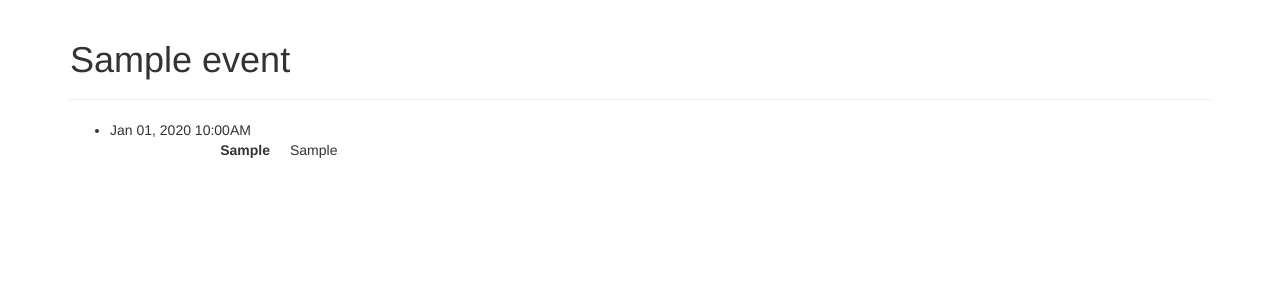
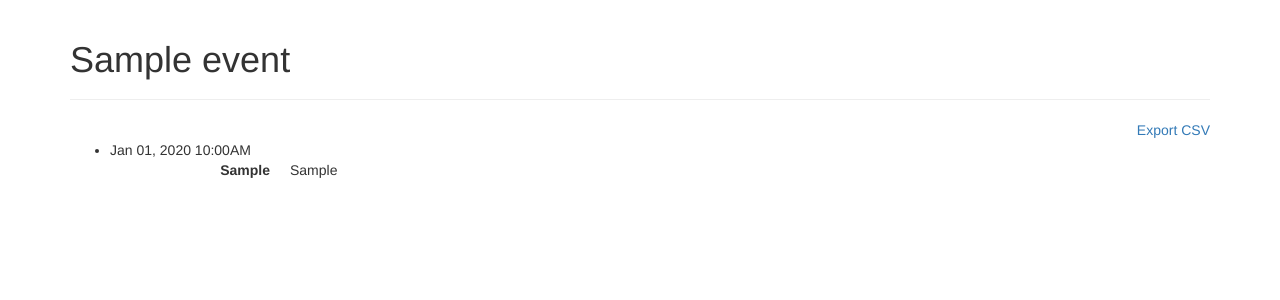
Before and after one commit to sionide21/HackerTracker, a Flask app: a page that uses src/templates/event.html in a window 1280 px wide. Shown: the top 300 px of the page. Run offline with Flask 2, Linux system fonts and the light colour scheme; tables that the repository leaves empty hold one stand-in row (values such as "Sample post"); some libraries are stand-ins or nearby versions.

Commit message:
Export to csv

```diff
--- a/src/app.py
+++ b/src/app.py
@@ -1,5 +1,5 @@
 import os
-from flask import Flask, request, abort, session, render_template
+from flask import Flask, request, abort, session, render_template, make_response
 from functools import wraps
 from hackertracker.database import Session, Model
 from hackertracker.event import Event
@@ -32,6 +32,14 @@ def event(event):
     return render_template("event.html", event=event)
 
 
+@event_controller("/export/<thing>.csv")
+def export_csv(event):
+    resp = make_response(event.export_csv())
+    resp.headers["Content-Type"] = "text/csv"
+    resp.headers["Content-Disposition"] = "attachment;filename=%s.csv" % event.slug
+    return resp
+
+
 @app.route('/')
 def index():
     return render_template("index.html", events=Event.all())
--- a/src/hackertracker/event.py
+++ b/src/hackertracker/event.py
@@ -1,3 +1,4 @@
+from csv import writer as csv_writer
 from database import Model, Session
 from datetime import datetime
 from lib import returnit
@@ -7,6 +8,7 @@ from sqlalchemy.orm.collections import attribute_mapped_collection
 from sqlalchemy.orm.exc import NoResultFound
 from sqlalchemy.ext.associationproxy import association_proxy
 from sqlalchemy.sql.expression import func
+from StringIO import StringIO
 
 
 class Attribute(Model):
@@ -59,6 +61,16 @@ class Event(Model):
                 .filter_by(event_id=self.id)
                 .order_by("key").distinct()]
 
+    def export_csv(self):
+        out = StringIO()
+        csv = csv_writer(out)
+        attributes = self.attributes()
+        headers = ["When"] + attributes
+        csv.writerow(headers)
+        for entry in self.entries():
+            csv.writerow([entry.when] + [entry.attrs.get(x, "") for x in attributes])
+        return out.getvalue()
+
     @classmethod
     def all(cls):
         return Session.query(cls).order_by('name').all()
--- a/src/templates/event.html
+++ b/src/templates/event.html
@@ -9,6 +9,12 @@
   <div class="page-header">
     <h1>{{ event.name }}</h1>
   </div>
+  <div class="row">
+    <div class="col-md-12 text-right">
+      <a href="/export/{{ event.slug }}.csv">Export CSV</a>
+    </div>
+  </div>
+
   <!--
     TODO put a calendar of occurrences here, possibly http://arshaw.com/fullcalendar/
   -->
```
Also changed, not shown: tests/event_tests.py (+12 -1 lines).
